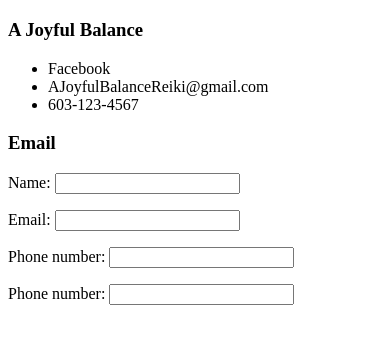
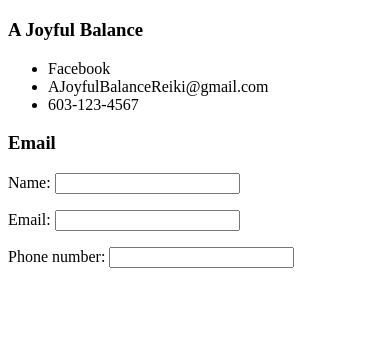
Before and after one commit to myrmnn/form, a plain HTML site: page index.html in a window 390 px wide. Shown: the part 61-398 px from the top of the page. Drawn offline with Linux system fonts and the light colour scheme.

Commit message:
deleted extra phone input

```diff
--- a/index.html
+++ b/index.html
@@ -34,10 +34,6 @@
                         <label for="phone">Phone number:</label>
                         <input type="tel" name="phone" id="phone">
                     </p>
-                    <p>
-                        <label for="phone">Phone number:</label>
-                        <input type="tel" name="phone" id="phone">
-                    </p>
                 </form>
             </div>
 
```
